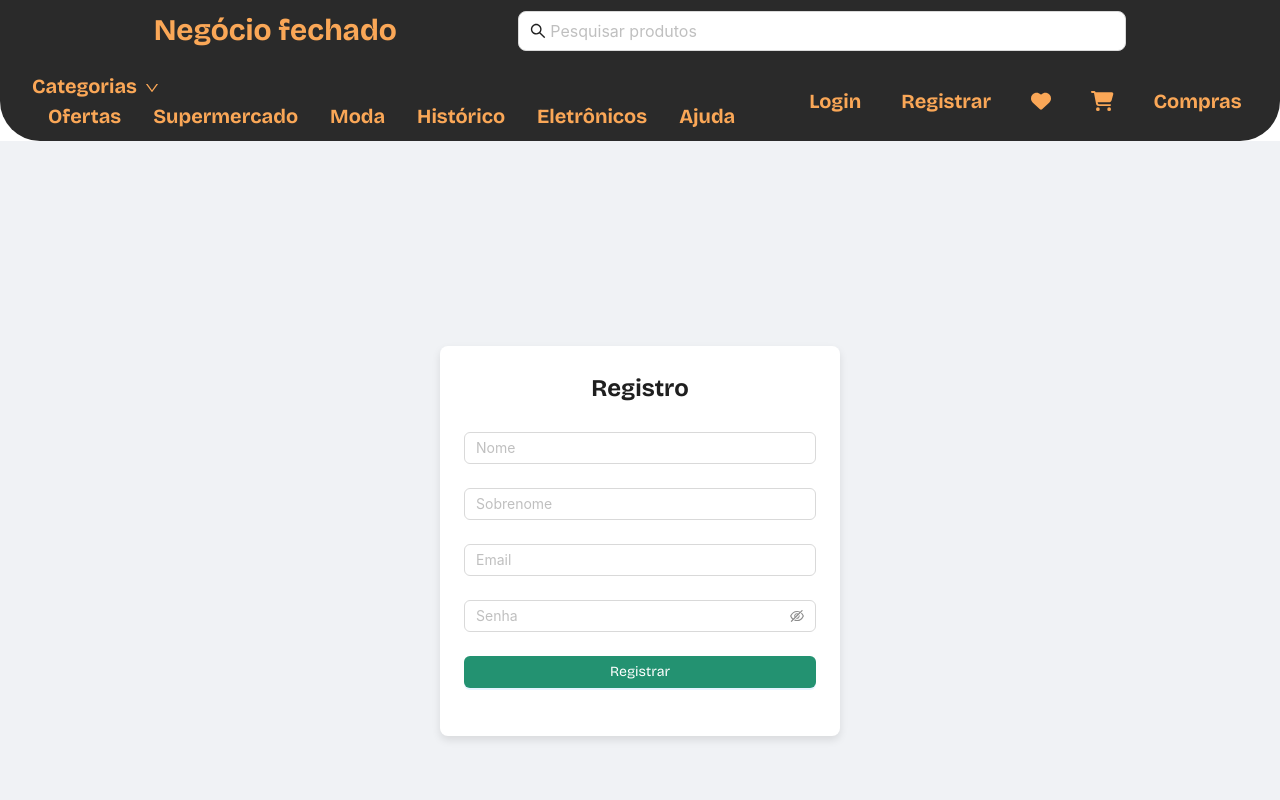
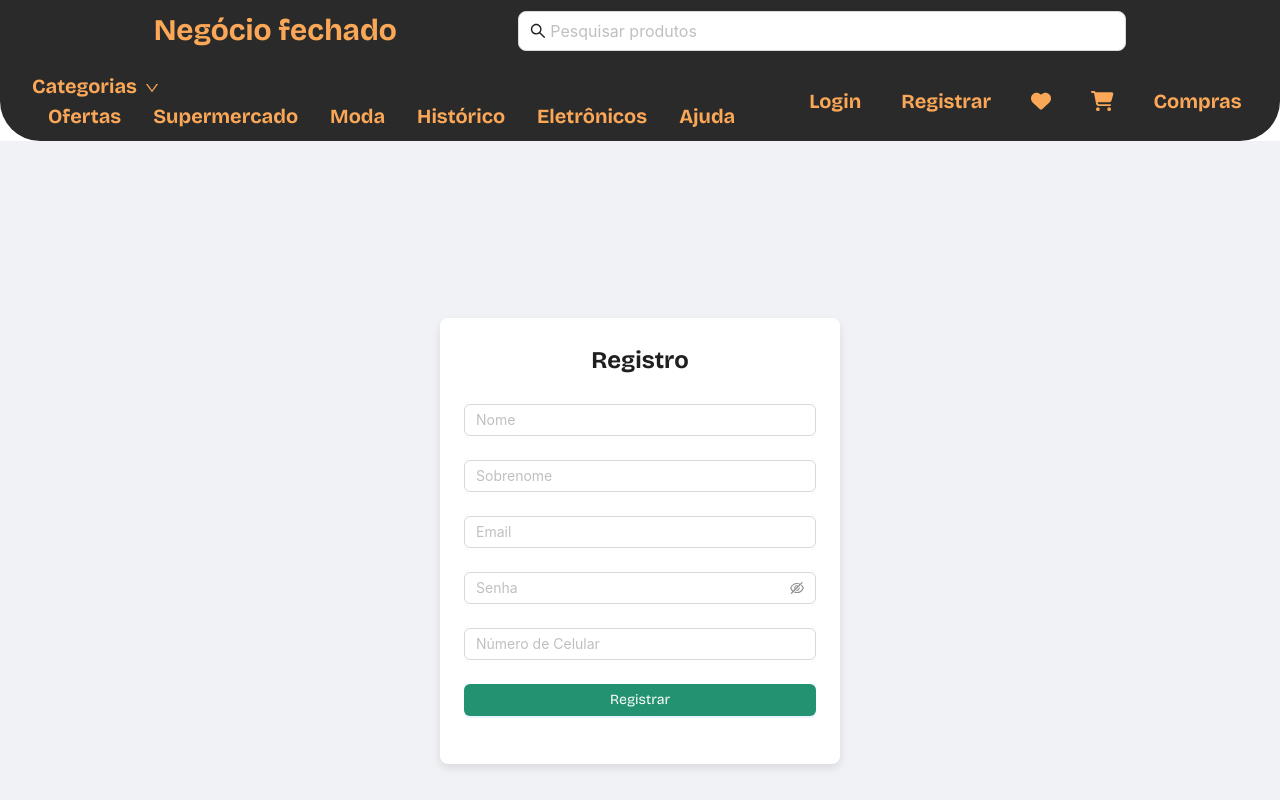
Before and after one commit to Reis567/ecommerce-api, a React (Vite) app in the folder frontend/: page /register in a window 1280 px wide. Shown: the top 800 px of the page. Built offline with nearby package versions, Linux system fonts and the light colour scheme.

Commit message:
fEAT : customer register

```diff
--- a/frontend/src/pages/RegistroCliente/index.tsx
+++ b/frontend/src/pages/RegistroCliente/index.tsx
@@ -18,7 +18,9 @@ const RegistroCliente: React.FC = () => {
           username: values.email,  // Supondo que o username seja o email
           password: values.password,
           first_name: values.name,
-          last_name: values.last_name
+          last_name: values.last_name,
+          user_type: 'customer', // Adicionando o tipo de usuário
+          mobile: values.mobile // Adicionando o campo mobile
         }),
       });
 
@@ -65,12 +67,17 @@ const RegistroCliente: React.FC = () => {
         >
           <Input placeholder="Email" />
         </Form.Item>
-
         <Form.Item
           name="password"
           rules={[{ required: true, message: 'Por favor, insira sua senha!' }]}
         >
           <Input.Password placeholder="Senha" />
+        </Form.Item>
+        <Form.Item
+          name="mobile"
+          rules={[{ required: true, message: 'Por favor, insira seu número de celular!' }]}
+        >
+          <Input placeholder="Número de Celular" />
         </Form.Item>
 
         <Form.Item>
```
Also changed, not shown: 1 other file (tests, documents, lock files or other folders).
